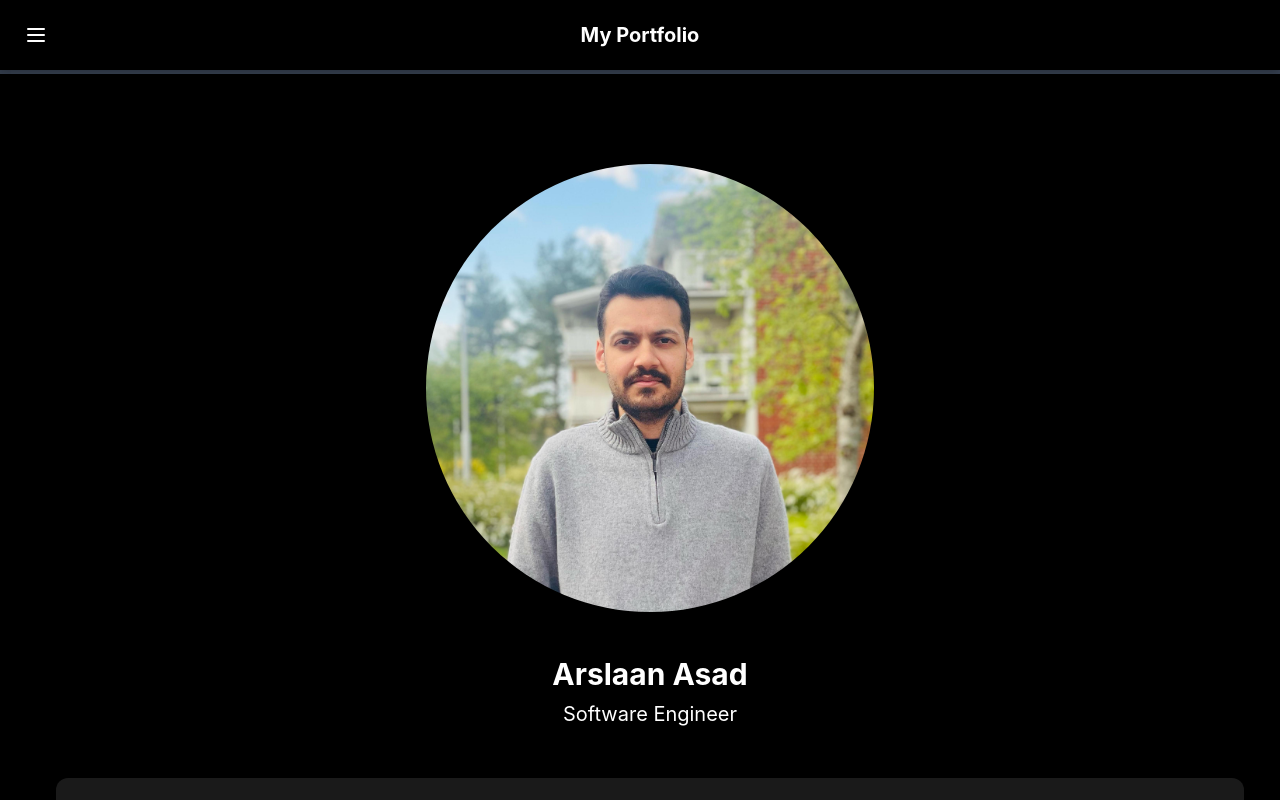
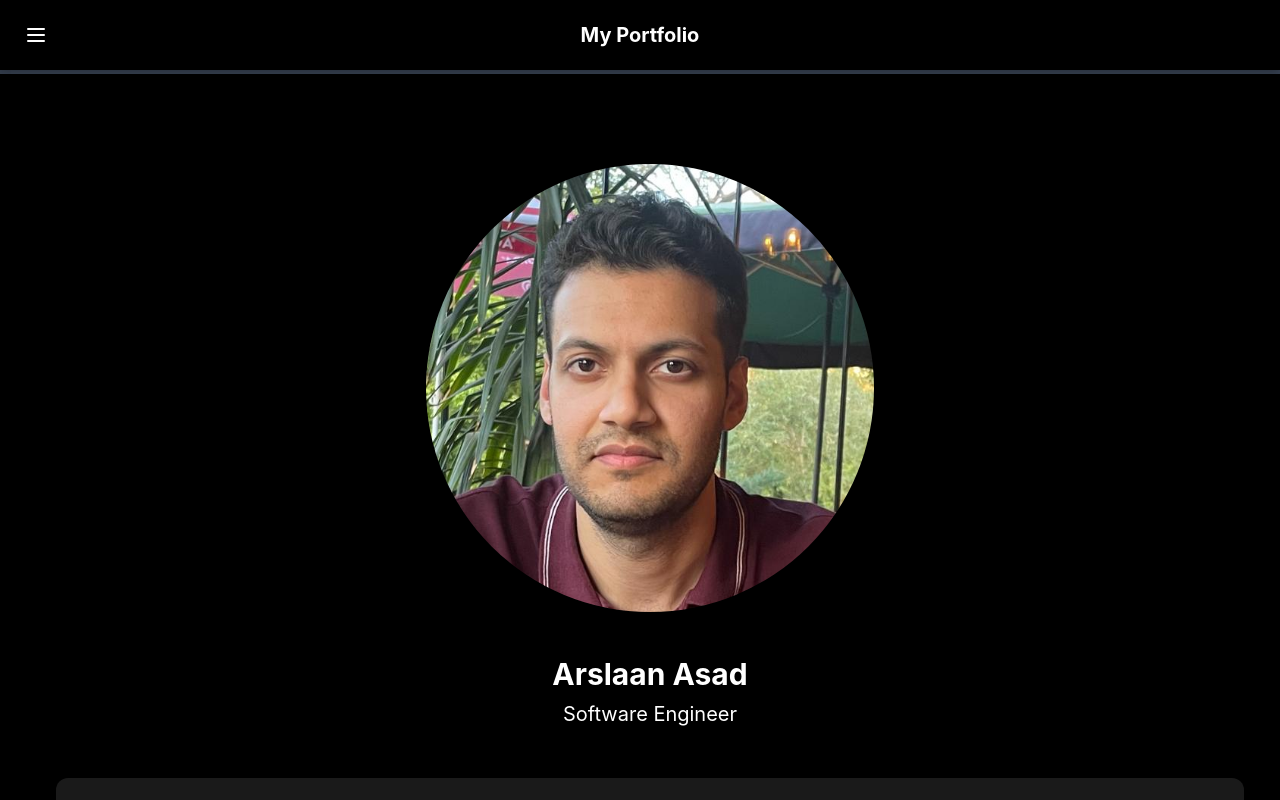
Before and after one commit to W44/portfolio-ui, a React (Create React App) app: page / in a window 1280 px wide. Shown: the top 800 px of the page. Built offline with nearby package versions, Linux system fonts and the light colour scheme; the HTML template or start-up script is replaced by a standard one.

Commit message:
picture update

```diff
--- a/src/Componants/Body/Body.css
+++ b/src/Componants/Body/Body.css
@@ -26,7 +26,10 @@
     width: 100%;
     height: 100%;
     object-fit: cover;
+    /* for image 1313
     object-position: top;
+    */
+    object-position: center 60%;
 }
 
 /* Parent container for Summary and Quick Links */
--- a/src/Componants/Body/Body.js
+++ b/src/Componants/Body/Body.js
@@ -11,7 +11,7 @@ const MainContent = () => {
     return (
       <main className="mt-8 p-4 text-white">
         <div className="flex flex-col items-center">
-          <Picture imageSrc={"/IMG_1313.jpg"}/>
+          <Picture imageSrc={"/IMG_1315.jpg"}/>
           <div className="mt-12">
             <h1 className="text-3xl font-bold flex justify-center items-center">Arslaan Asad</h1>
             <h2 className="text-xl mt-2 flex justify-center items-center">Software Engineer <span className="text-gray-400"> {/*(Fullstack Developer)*/}</span></h2>
```
Also changed, not shown: public/IMG_1315.jpg (added).
